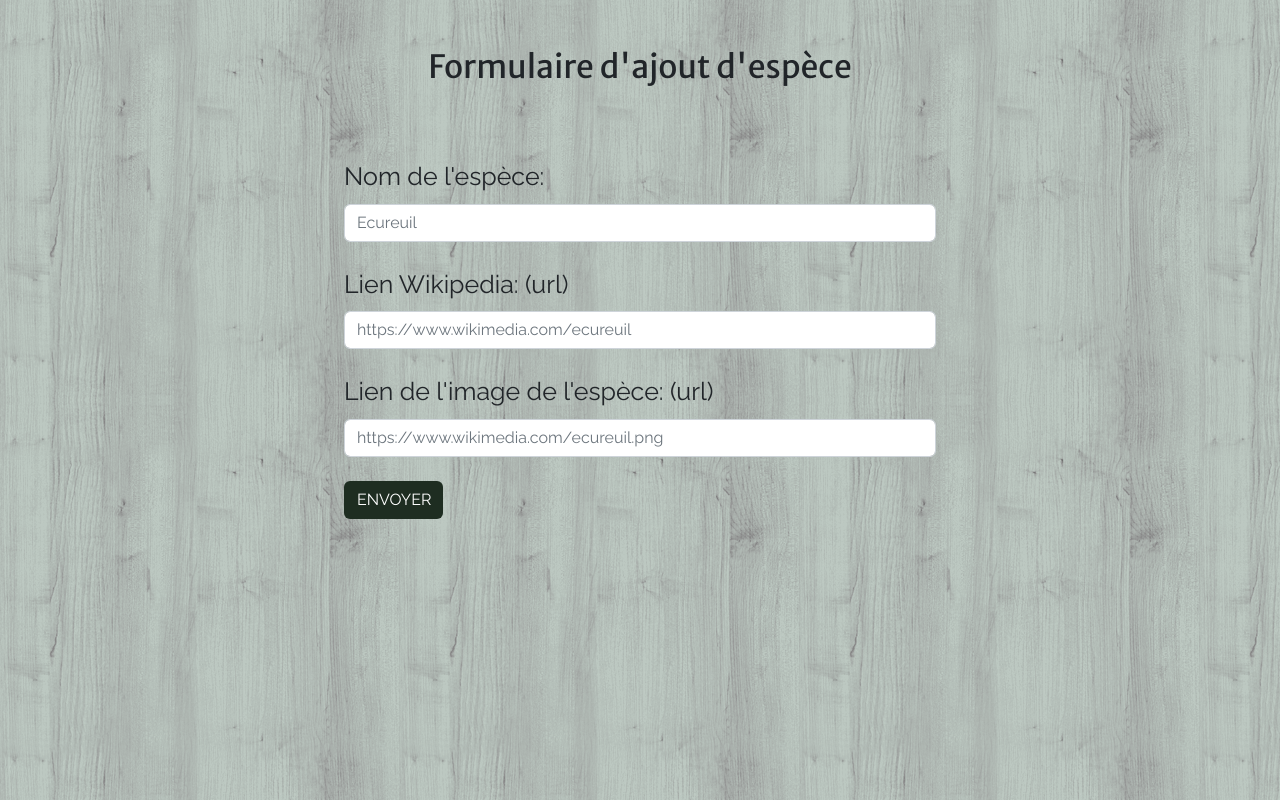
After one commit to WildCodeSchool/2022-09-php-orleans-project-gatinaisnature, a PHP site: template src/View/Races/add.html.twig in a window 1280 px wide. The commit adds this page. Run offline with PHP 8.4, Linux system fonts and the light colour scheme; the template is opened without the code that fills it, so the values that code supplies are empty; some libraries are stand-ins or nearby versions.

Commit message:
add controller method and manager method to add races

```diff
--- a/database.sql
+++ b/database.sql
@@ -265,7 +265,7 @@ VALUES (
 /* TABLE OF RACES */
 
 CREATE TABLE
-    `races` (
+    `race` (
         `id` INT(11) UNSIGNED NOT NULL AUTO_INCREMENT PRIMARY KEY,
         `name` VARCHAR(255) NOT NULL,
         `link` TEXT NOT NULL,
--- /dev/null
+++ b/src/View/Races/add.html.twig
@@ -0,0 +1,56 @@
+{% extends "layoutAdmin.html.twig" %}
+
+{% block stylesheet %}
+	<link rel="stylesheet" href="/assets/css/races.css">
+{% endblock %}
+
+{% block content %}
+	<svg xmlns="http://www.w3.org/2000/svg" style="display: none;">
+		<symbol id="check-circle-fill" fill="currentColor" viewbox="0 0 16 16">
+			<path d="M16 8A8 8 0 1 1 0 8a8 8 0 0 1 16 0zm-3.97-3.03a.75.75 0 0 0-1.08.022L7.477 9.417 5.384 7.323a.75.75 0 0 0-1.06 1.06L6.97 11.03a.75.75 0 0 0 1.079-.02l3.992-4.99a.75.75 0 0 0-.01-1.05z"/>
+		</symbol>
+		<symbol id="info-fill" fill="currentColor" viewbox="0 0 16 16">
+			<path d="M8 16A8 8 0 1 0 8 0a8 8 0 0 0 0 16zm.93-9.412-1 4.705c-.07.34.029.533.304.533.194 0 .487-.07.686-.246l-.088.416c-.287.346-.92.598-1.465.598-.703 0-1.002-.422-.808-1.319l.738-3.468c.064-.293.006-.399-.287-.47l-.451-.081.082-.381 2.29-.287zM8 5.5a1 1 0 1 1 0-2 1 1 0 0 1 0 2z"/>
+		</symbol>
+		<symbol id="exclamation-triangle-fill" fill="currentColor" viewbox="0 0 16 16">
+			<path d="M8.982 1.566a1.13 1.13 0 0 0-1.96 0L.165 13.233c-.457.778.091 1.767.98 1.767h13.713c.889 0 1.438-.99.98-1.767L8.982 1.566zM8 5c.535 0 .954.462.9.995l-.35 3.507a.552.552 0 0 1-1.1 0L7.1 5.995A.905.905 0 0 1 8 5zm.002 6a1 1 0 1 1 0 2 1 1 0 0 1 0-2z"/>
+		</symbol>
+	</svg>
+	<section class="container-fluid content-form d-flex flex-column h-auto">
+		<h2 class="text-center m-5">Formulaire d'ajout d'espèce</h2>
+		{% for error in errors %}
+			<ul class="alert alert-danger d-flex align-items-center">
+				<li class="list-errors">
+					<svg class="bi flex-shrink-0 me-2" width="24" height="24" role="img" aria-label="Danger:"><use xlink:href="#exclamation-triangle-fill"/></svg>
+					{{error}}</li>
+			</ul>
+		{% endfor %}
+		<div class="container-fluid mb-4">
+			<div form class="col col-md-6 m-auto">
+				{% if answer == 'good' %}
+					<div class="alert alert-success d-flex align-items-center" role="alert">
+						<svg class="bi flex-shrink-0 me-2" width="24" height="24" role="img" aria-label="Success:"><use xlink:href="#check-circle-fill"/></svg>
+						<div>
+							Ajout de l'espèce validé !.
+						</div>
+					</div>
+				{% endif %}
+				<form class="container" method="post">
+					<div class="mb-4 mt-4">
+						<label for="name" class="form-label">Nom de l'espèce:</label>
+						<input type="text" class="form-control" name="name" id="name" placeholder="Ecureuil" value="{{race.name ?? ''}}" required>
+					</div>
+					<div class="mb-4">
+						<label for="link" class="form-label">Lien Wikipedia: (url)</label>
+						<input type="url" class="form-control" name="link" id="link" placeholder="https://www.wikimedia.com/ecureuil" value="{{race.link ?? '' }}" required>
+					</div>
+					<div class="mb-4">
+						<label class="form-label" for="picture">Lien de l'image de l'espèce: (url)</label>
+						<input type="url" class="form-control" name="picture" id="picture" placeholder="https://www.wikimedia.com/ecureuil.png" value="{{race.picture ?? ''}}" required>
+					</div>
+					<button type="submit" class="btn bg-primary text-white col-12 col-md-2 mb-4">ENVOYER</button>
+				</form>
+			</div>
+		</div>
+	</section>
+{% endblock %}
--- a/src/routes.php
+++ b/src/routes.php
@@ -17,5 +17,6 @@ return [
     'items/add' => ['ItemController', 'add',],
     'items/delete' => ['ItemController', 'delete',],
     'contact' => ['ContactController', 'index',['answer']],
-    'circuits' => ['CircuitController', 'index',]
+    'circuits' => ['CircuitController', 'index',],
+    'races' => ['RaceController', 'index']
 ];
```
Also changed, not shown: src/Controller/RaceController.php (added, +19 -0 lines), src/Model/RaceManager.php (added, +23 -0 lines).
